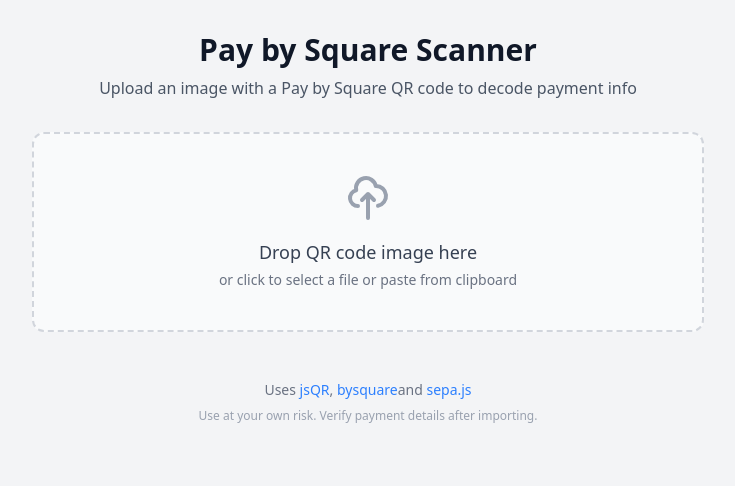
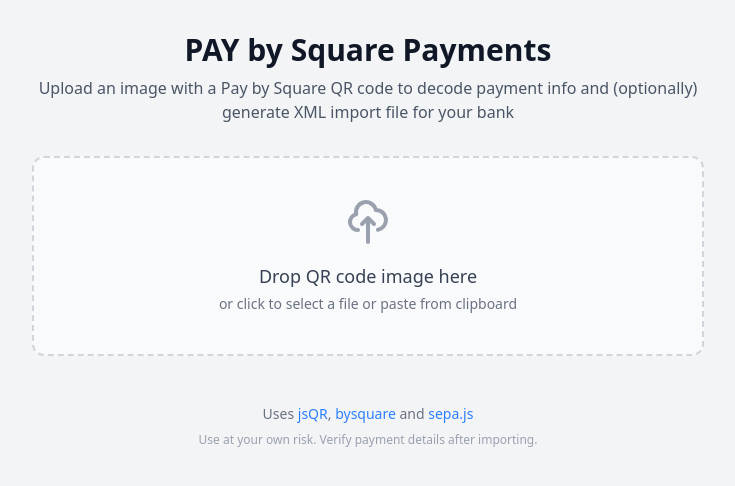
Before and after one commit to sodik82/pay-by-square-payments, a React (Vite) app: page / in a window 1280 px wide. Shown: the top 486 px of the page, without its empty margins (272-1007 px from the left). Built offline with nearby package versions, Linux system fonts and the light colour scheme.

Commit message:
Fix linting

```diff
--- a/src/App.tsx
+++ b/src/App.tsx
@@ -67,10 +67,10 @@
       <div className="mx-auto max-w-2xl">
         <header className="mb-8 text-center">
           <h1 className="text-3xl font-bold text-gray-900">
-            Pay by Square Scanner
+            PAY by Square Payments
           </h1>
           <p className="mt-2 text-gray-600">
-            Upload an image with a Pay by Square QR code to decode payment info
+            Upload an image with a Pay by Square QR code to decode payment info and (optionally) generate XML import file for your bank
           </p>
         </header>
 
@@ -149,7 +149,7 @@
             >
               bysquare
             </a>
-             and{" "}
+             {" "}and{" "}
             <a
               href="https://github.com/kewisch/sepa.js"
               className="text-blue-500 hover:underline"
--- a/src/components/DebtorInfoForm.tsx
+++ b/src/components/DebtorInfoForm.tsx
@@ -2,44 +2,9 @@
 import type { DebtorInfo } from "../utils/sepaGenerator";
 import { isValidIBAN } from "../utils/sepaGenerator";
 
-const STORAGE_KEY = "sepa-debtor-info";
-
 interface DebtorInfoFormProps {
   value: DebtorInfo;
   onChange: (info: DebtorInfo) => void;
-}
-
-function loadFromStorage(): DebtorInfo {
-  try {
-    const stored = localStorage.getItem(STORAGE_KEY);
-    if (stored) {
-      return JSON.parse(stored);
-    }
-  } catch {
-    // Ignore parse errors
-  }
-  return { iban: "", bic: "", name: "" };
-}
-
-function saveToStorage(info: DebtorInfo): void {
-  try {
-    localStorage.setItem(STORAGE_KEY, JSON.stringify(info));
-  } catch {
-    // Ignore storage errors
-  }
-}
-
-export function useDebtorInfo() {
-  const [debtorInfo, setDebtorInfo] = useState<DebtorInfo>(() =>
-    loadFromStorage()
-  );
-
-  const updateDebtorInfo = (info: DebtorInfo) => {
-    setDebtorInfo(info);
-    saveToStorage(info);
-  };
-
-  return [debtorInfo, updateDebtorInfo] as const;
 }
 
 export function DebtorInfoForm({ value, onChange }: DebtorInfoFormProps) {
--- a/src/components/SepaExport.tsx
+++ b/src/components/SepaExport.tsx
@@ -1,6 +1,7 @@
 import { useState } from "react";
 import type { Payment } from "bysquare";
-import { DebtorInfoForm, useDebtorInfo } from "./DebtorInfoForm";
+import { DebtorInfoForm } from "./DebtorInfoForm";
+import { useDebtorInfo } from "../hooks/useDebtorInfo";
 import {
   generateSepaXml,
   isDebtorInfoComplete,
--- /dev/null
+++ b/src/hooks/useDebtorInfo.ts
@@ -0,0 +1,37 @@
+import { useState } from "react";
+import type { DebtorInfo } from "../utils/sepaGenerator";
+
+const STORAGE_KEY = "sepa-debtor-info";
+
+function loadFromStorage(): DebtorInfo {
+  try {
+    const stored = localStorage.getItem(STORAGE_KEY);
+    if (stored) {
+      return JSON.parse(stored);
+    }
+  } catch {
+    // Ignore parse errors
+  }
+  return { iban: "", bic: "", name: "" };
+}
+
+function saveToStorage(info: DebtorInfo): void {
+  try {
+    localStorage.setItem(STORAGE_KEY, JSON.stringify(info));
+  } catch {
+    // Ignore storage errors
+  }
+}
+
+export function useDebtorInfo() {
+  const [debtorInfo, setDebtorInfo] = useState<DebtorInfo>(() =>
+    loadFromStorage()
+  );
+
+  const updateDebtorInfo = (info: DebtorInfo) => {
+    setDebtorInfo(info);
+    saveToStorage(info);
+  };
+
+  return [debtorInfo, updateDebtorInfo] as const;
+}
```
